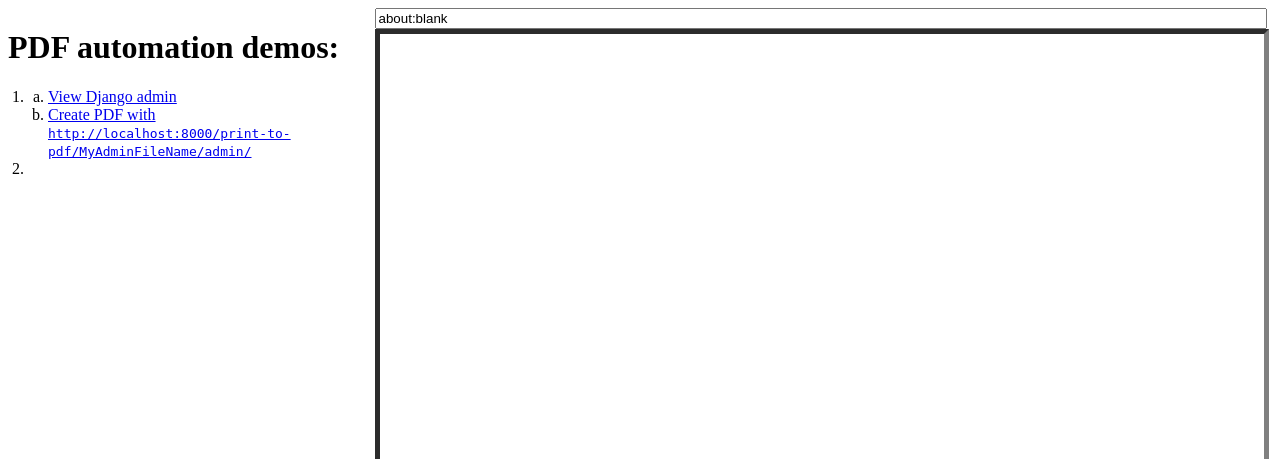
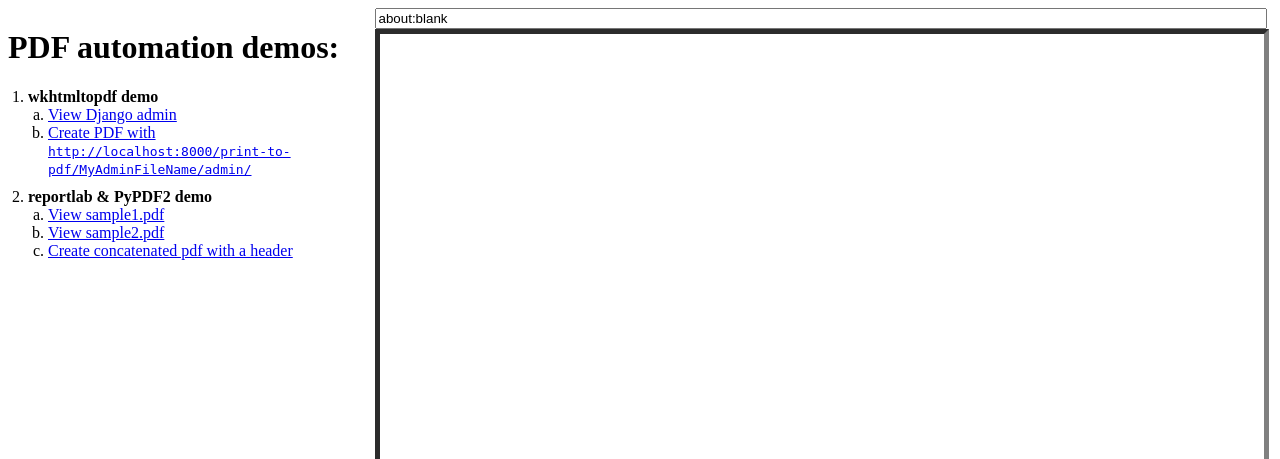
Before and after one commit to mouthwateringmedia/python_pdf_presentation, a Django app: page / in a window 1280 px wide. Shown: the top 459 px of the page. Run offline with Django 3.2, Linux system fonts and the light colour scheme; parts of the project's set-up code (start-up, migrations or seed data) failed here and were passed over; some libraries are stand-ins or nearby versions.

Commit message:
Added reportlab & PyPDF2 demo.

```diff
--- a/django_example/main/settings.py
+++ b/django_example/main/settings.py
@@ -87,3 +87,6 @@ USE_TZ = True
 # https://docs.djangoproject.com/en/1.6/howto/static-files/
 
 STATIC_URL = '/static/'
+STATICFILES_DIRS = (
+    os.path.join(BASE_DIR, "static"),
+)
--- a/django_example/main/templates/homepage.html
+++ b/django_example/main/templates/homepage.html
@@ -11,6 +11,7 @@
     .nav ul,
     .nav ol {
       padding-left: 20px;
+      padding-bottom: 10px;
     }
 
     .nav-url {
@@ -35,17 +36,25 @@
     <div class="nav">
       <h1>PDF automation demos:</h1>
       <ol>
-        <li>
+        <li><b>wkhtmltopdf demo</b>
           <ol type="a">
             <li><a href="/admin/" target="nav-view">View Django admin</a></li>
-            <li><a href="/print-to-pdf/MyAdminFileName/admin/" target="_blank"
+            <li><a href="{% url 'print_to_pdf' 'MyAdminFileName' '/admin/' %}"
+                   target="_blank"
               >Create PDF with<br/>
               <tt>http://localhost:8000/print-to-pdf/MyAdminFileName/admin/</tt></a>
             </li>
           </ol>
         </li>
 
-        <li>
+        <li><b>reportlab &amp; PyPDF2 demo</b>
+          <ol type="a">
+            <li><a href="/static/sample1.pdf" target="nav-view">View sample1.pdf</a></li>
+            <li><a href="/static/sample2.pdf" target="nav-view">View sample2.pdf</a></li>
+            <li><a href="{% url 'add_header' 'Testing 123' %}"
+                   target="_blank">Create concatenated pdf with a header</a>
+            </li>
+          </ol>
         </li>
       </ol>
     </div>
--- a/django_example/main/urls.py
+++ b/django_example/main/urls.py
@@ -17,4 +17,6 @@ urlpatterns = patterns('',
 urlpatterns += patterns('main.views',
     url(r'^print-to-pdf/(?P<name>[^/]*)/(?P<url>.*)$',
         'print_to_pdf', name='print_to_pdf'),
+    url(r'^add-header/(?P<custom_text>.*)/$',
+        'add_header', name='add_header'),
 )
```
Also changed, not shown: django_example/main/views.py (+45 -1 lines), 3 other files.
